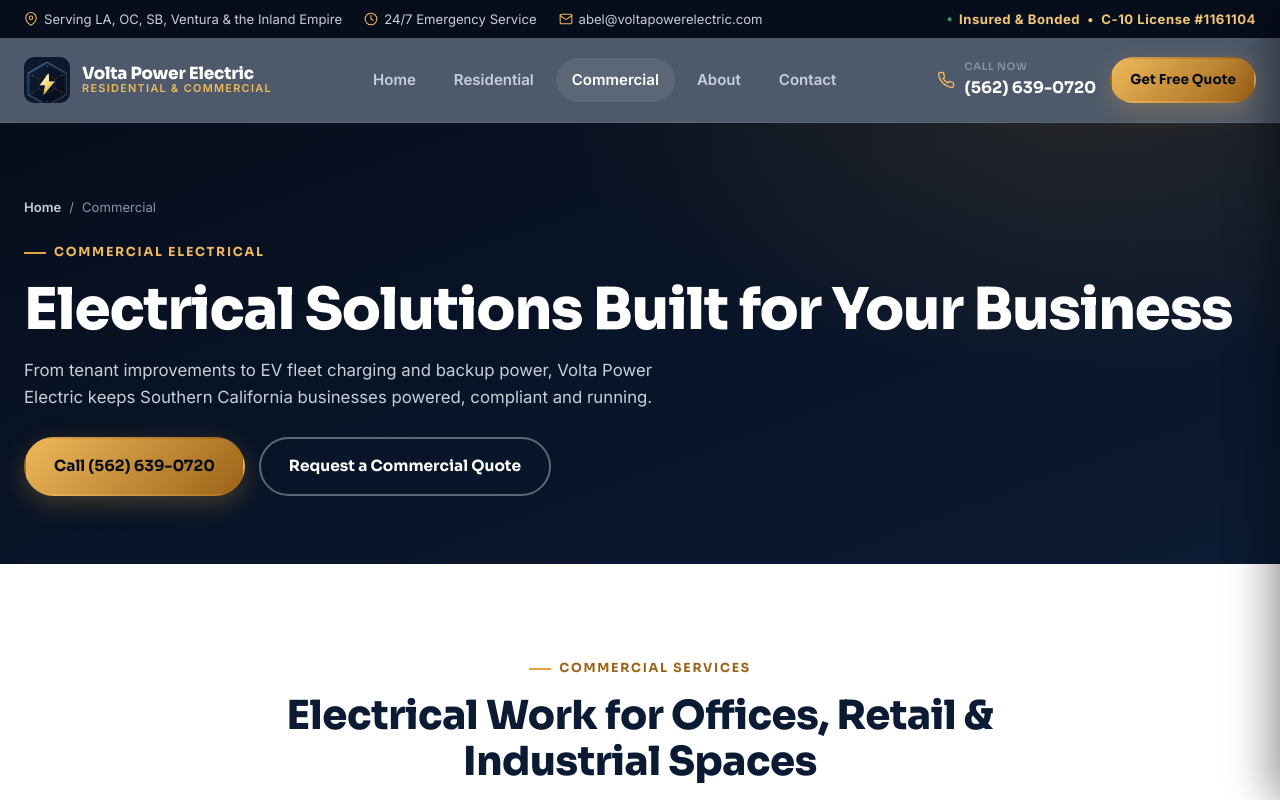
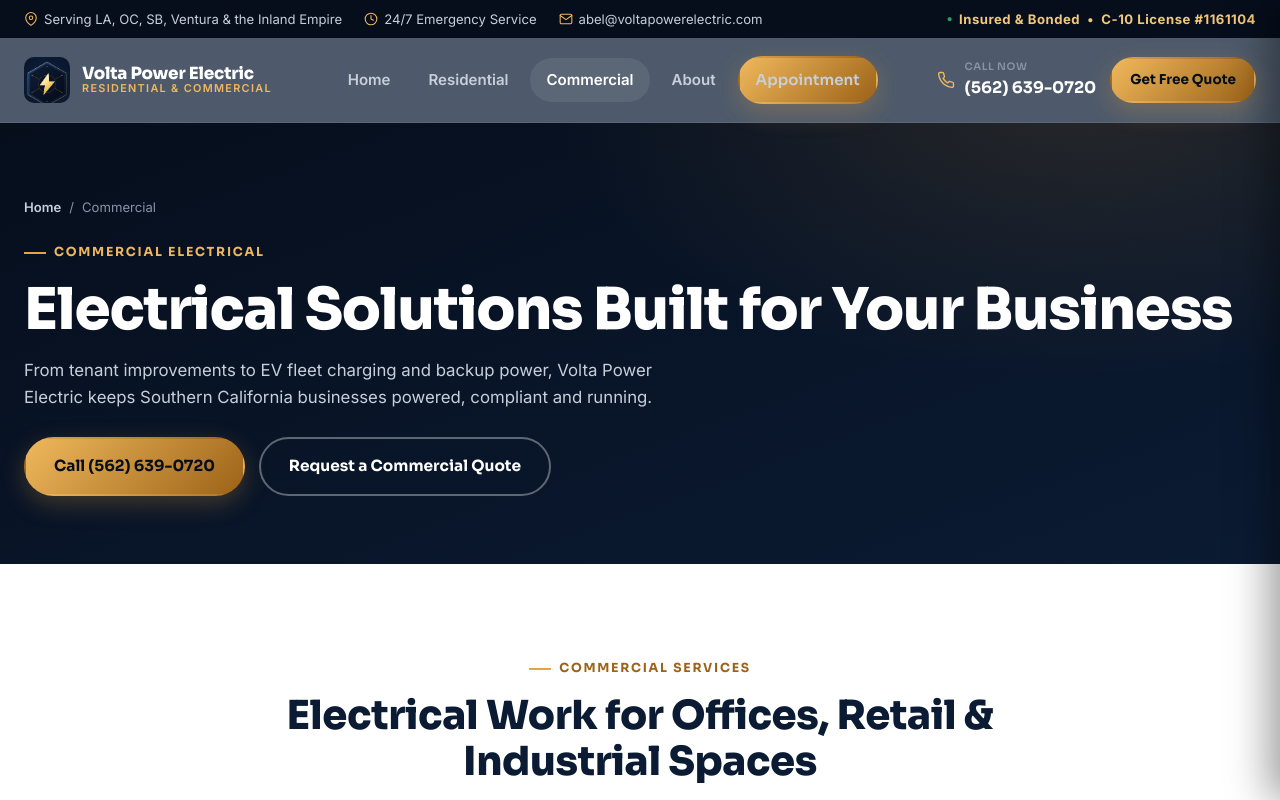
Before and after one commit to Tonezjd/github.com-Tonezjd-tab-repositories, a plain HTML site: page commercial.html in a window 1280 px wide. Shown: the top 800 px of the page. Drawn offline with Linux system fonts and the light colour scheme.

Commit message:
Nav: rename Contact to Appointment, style as gold button

```diff
--- a/commercial.html
+++ b/commercial.html
@@ -41,7 +41,7 @@
       <a href="residential.html">Residential</a>
       <a href="commercial.html" class="active">Commercial</a>
       <a href="about.html">About</a>
-      <a href="contact.html">Contact</a>
+      <a href="contact.html#book-online" class="btn btn-gold btn-sm">Appointment</a>
     </nav>
     <div class="header-cta">
       <a href="tel:+15626390720" class="header-phone">
@@ -59,7 +59,7 @@
   <a href="residential.html">Residential</a>
   <a href="commercial.html">Commercial</a>
   <a href="about.html">About</a>
-  <a href="contact.html">Contact</a>
+  <a href="contact.html#book-online">Appointment</a>
   <a href="tel:+15626390720" class="btn btn-gold btn-block">Call (562) 639-0720</a>
 </nav>
 
```
